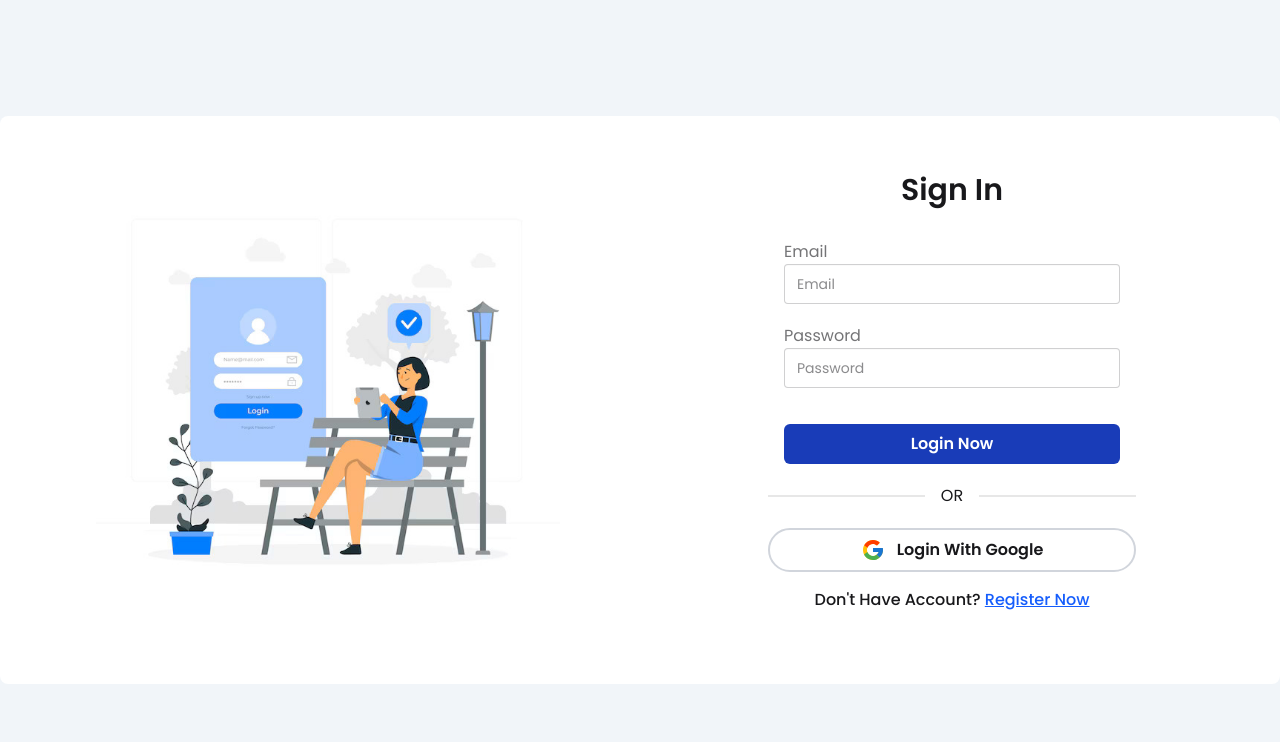
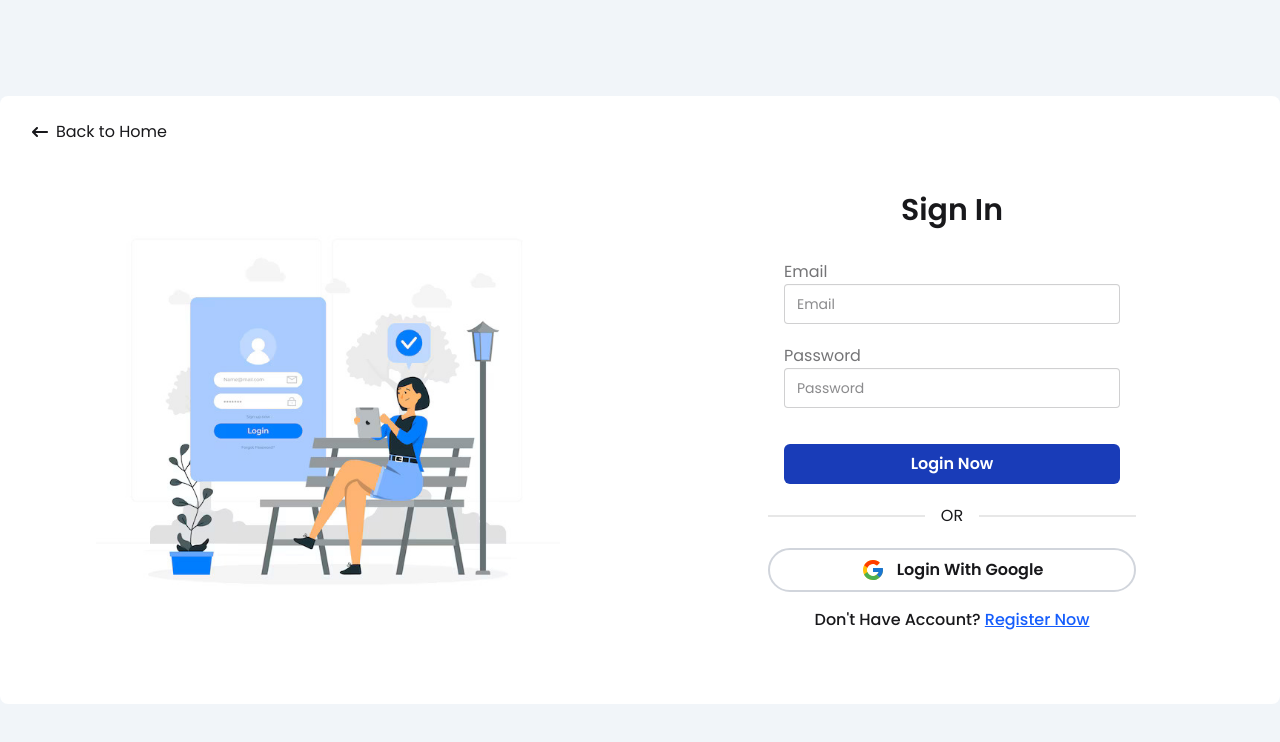
Before and after one commit to Hayder987/Task-Management, a React (Vite) app: page /login in a window 1280 px wide. Shown: the top 742 px of the page. Built offline with nearby package versions, Linux system fonts and the light colour scheme; no server answers.

Commit message:
fix some issue

```diff
--- a/src/components/Navbar.jsx
+++ b/src/components/Navbar.jsx
@@ -1,37 +1,50 @@
-import { LuLogOut } from "react-icons/lu"
-import useAuth from "../hook/useAuth"
-import { useNavigate } from "react-router"
-
+import { LuLogOut } from "react-icons/lu";
+import useAuth from "../hook/useAuth";
+import { useNavigate } from "react-router";
 
 const Navbar = () => {
-  const {user, logoutUser} = useAuth()
-  const navigate = useNavigate()
+  const { user, logoutUser } = useAuth();
+  const navigate = useNavigate();
+
+  const logOutHandler = async () => {
+    await logoutUser();
+     navigate("/");
+  };
 
   return (
     <div className=" flex justify-between items-center px-6 py-4">
       <div className="">
-        <h1 className="font-bold text-4xl">Task <span className="text-blue-800">Flow</span></h1>
+        <h1 className="font-bold text-4xl">
+          Task <span className="text-blue-800">Flow</span>
+        </h1>
       </div>
       {/* user */}
       <div className="flex items-center gap-3 border p-1 border-gray-200 rounded-md">
         <div className="">
-            {
-              user?.photoURL?
-              <img referrerPolicy="no-referrer" src={`${user?.photoURL}`} alt="" className="w-12 h-12 rounded-full" />:
+          {user?.photoURL ? (
+            <img
+              referrerPolicy="no-referrer"
+              src={`${user?.photoURL}`}
+              alt=""
+              className="w-12 h-12 rounded-full"
+            />
+          ) : (
             <div className="w-12 h-12 font-semibold bg-blue-200 rounded-full p-4 flex justify-center items-center">
-                <h1 className="text-blue-800 text-2xl">{user?.displayName.slice(0,2).toUpperCase()}</h1>
+              <h1 className="text-blue-800 text-2xl">
+                {user?.displayName.slice(0, 2).toUpperCase()}
+              </h1>
             </div>
-            }
+          )}
         </div>
         <button
-          onClick={async()=>{
-           await logoutUser()
-           navigate('/')
-          }}
-           className="text-4xl text-blue-800 cursor-pointer"><LuLogOut /></button>
+          onClick={logOutHandler}
+          className="text-4xl text-blue-800 cursor-pointer"
+        >
+          <LuLogOut />
+        </button>
       </div>
     </div>
-  )
-}
+  );
+};
 
-export default Navbar
+export default Navbar;
--- a/src/page/Login.jsx
+++ b/src/page/Login.jsx
@@ -3,10 +3,11 @@ import GoogleLogin from "../components/GoogleLogin";
 import banner from "../assets/images/login2.jpg";
 import Swal from "sweetalert2";
 import useAuth from "../hook/useAuth";
+import { FaArrowLeftLong } from "react-icons/fa6";
 
 const Login = () => {
-  const {loginUser} = useAuth();
-  const navigate = useNavigate()
+  const { loginUser } = useAuth();
+  const navigate = useNavigate();
 
   const handleSubmit = async (e) => {
     e.preventDefault();
@@ -25,7 +26,7 @@ const Login = () => {
         timer: 1500,
       });
       form.reset();
-      navigate('/task')
+      navigate("/task");
     } catch (err) {
       Swal.fire(`${err?.message}`);
     }
@@ -33,7 +34,16 @@ const Login = () => {
 
   return (
     <div className="bg-slate-100 flex justify-center items-center min-h-[100vh]">
-      <div className="container p-4 rounded-lg bg-white flex items-center mx-auto">
+      <div className="container p-4 rounded-lg bg-white mx-auto">
+        <Link to='/'>
+          <p className="flex items-center gap-2 px-4 cursor-pointer py-2">
+            <span className="">
+              <FaArrowLeftLong />
+            </span>
+            <span className="">Back to Home</span>
+          </p>
+        </Link>
+        <div className="flex items-center">
           {/* image */}
           <div className="hidden px-20 md:flex md:w-1/2">
             <img src={banner} alt="" className="w-full h-full" />
@@ -41,9 +51,7 @@ const Login = () => {
           {/* form */}
           <div className="w-full md:w-1/2 py-10 lg:px-32">
             <h1 className="text-center text-3xl font-semibold mb-8">Sign In</h1>
-          <form
-          onSubmit={handleSubmit}
-           className="">
+            <form onSubmit={handleSubmit} className="">
               <div className="px-4 flex flex-col gap-5 ">
                 {/* email */}
                 <div className="form-control">
@@ -89,6 +97,7 @@ const Login = () => {
           </div>
         </div>
       </div>
+    </div>
   );
 };
 
```
Lines whose indentation alone changed are shown as unchanged.
